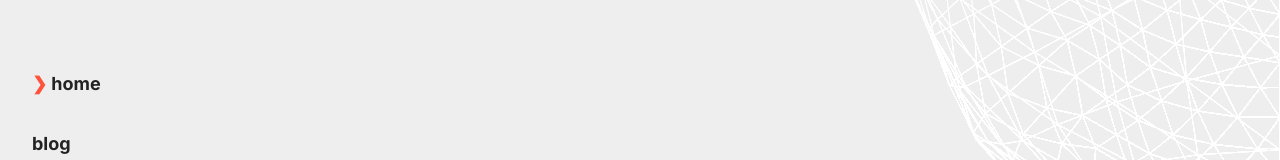
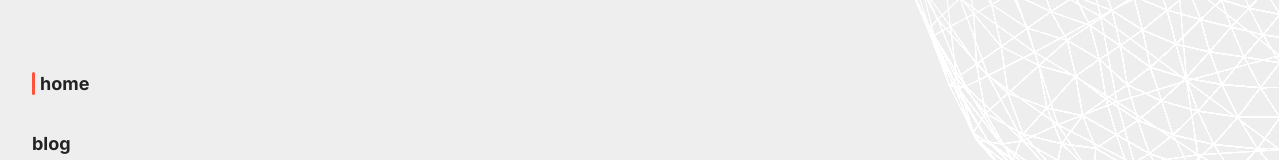
Before and after one commit to shivam-sh/shivam.sh, a Next.js app: page / in a window 1280 px wide. Shown: the part 550-710 px from the top of the page. Built offline with nearby package versions, Linux system fonts and the light colour scheme.

Commit message:
Clean Up The Navbar

```diff
--- a/app/navbar.tsx
+++ b/app/navbar.tsx
@@ -37,7 +37,7 @@ export default function Navbar() {
             <HomeIcon />
           </span>
           <h6>
-            <span>❯ </span>home
+            <span>&nbsp;</span>home
           </h6>
         </Link>
         <Link
@@ -48,7 +48,7 @@ export default function Navbar() {
             <FileTextIcon />
           </span>
           <h6>
-            <span>❯ </span>blog
+            <span>&nbsp;</span>blog
           </h6>
         </Link>
         <Link
@@ -59,7 +59,7 @@ export default function Navbar() {
             <BoxIcon />
           </span>
           <h6>
-            <span>❯ </span>projects
+            <span>&nbsp;</span>projects
           </h6>
         </Link>
       </nav>
--- a/styles/Blog.module.scss
+++ b/styles/Blog.module.scss
@@ -84,4 +84,8 @@
       font-size: 1rem;
     }
   }
+
+  .posts, .loadingPosts {
+    padding: 1rem 1rem 6rem 0.5rem;
+  }
 }
--- a/styles/BlogPost.module.scss
+++ b/styles/BlogPost.module.scss
@@ -96,3 +96,9 @@
     }
   }
 }
+
+@media (max-width: 39rem) {
+  .postContent, .loadingPostContent {
+    padding: 1rem 1rem 6rem 0.5rem;
+  }
+}
--- a/styles/Project.module.scss
+++ b/styles/Project.module.scss
@@ -96,3 +96,9 @@
     }
   }
 }
+
+@media (max-width: 39rem) {
+  .postContent, .loadingPostContent {
+    padding: 1rem 1rem 6rem 0.5rem;
+  }
+}
--- a/styles/components/Navbar.module.scss
+++ b/styles/components/Navbar.module.scss
@@ -37,30 +37,22 @@
     bottom: 2rem;
     position: fixed;
 
-    .selected {
-      span {
-        display: contents;
-        color: var(--accent);
-      }
-    }
-
     a {
       text-decoration: none;
       color: var(--text);
 
-      transition-property: opacity, color, text-indent, box-shadow;
-      transition-duration: 0.05s;
+      transition: opacity 0.1s ease-in-out, color 0.1s ease-in-out;
+
+      &:where(.selected) {
+        color: var(--accent);
+      }
 
       &:hover:where(:not(.selected)) {
-        opacity: 0.7;
         color: var(--accent);
       }
 
       h6 {
         display: none;
-      }
-
-      h6 {
         font-size: 1.125rem;
         font-family: var(--font-inter);
         margin: 0;
@@ -81,14 +73,6 @@
     }
 
     .links > a {
-      &:hover:where(:not(.selected)) {
-        text-decoration: none;
-        box-shadow: inset 0.3rem 0 0 var(--accent);
-        text-indent: 0.6rem;
-        opacity: 1;
-        color: var(--text);
-      }
-
       span > svg {
         display: none;
       }
@@ -97,7 +81,35 @@
         display: contents;
 
         span {
-          display: none;
+          display: inline-block;
+          width: 0;
+          margin: 0;
+          border-radius: 0.1rem;
+          transition: width 0.1s ease-in-out, margin-right 0.1s ease-in-out;
+        }
+      }
+
+      &:where(.selected) {
+        opacity: 1;
+        color: var(--text);
+
+        h6 > span {
+          display: inline-block;
+          background-color: var(--accent);
+          width: 0.2rem;
+          margin-right: 0.3rem;
+        }
+      }
+
+      &:hover:where(:not(.selected)) {
+        opacity: 1;
+        color: var(--text);
+
+        h6 > span {
+          display: inline-block;
+          background-color: var(--accent);
+          width: 0.2rem;
+          margin-right: 0.3rem;
         }
       }
     }
--- a/styles/globals.scss
+++ b/styles/globals.scss
@@ -246,11 +246,3 @@ blockquote {
     }
   }
 }
-
-@media (max-width: 39rem) {
-  .container {
-    #content {
-      padding: 1rem 1rem 6rem 0.5rem;
-    }
-  }
-}
```
Also changed, not shown: styles/Projects.module.scss (+14 -2 lines).
